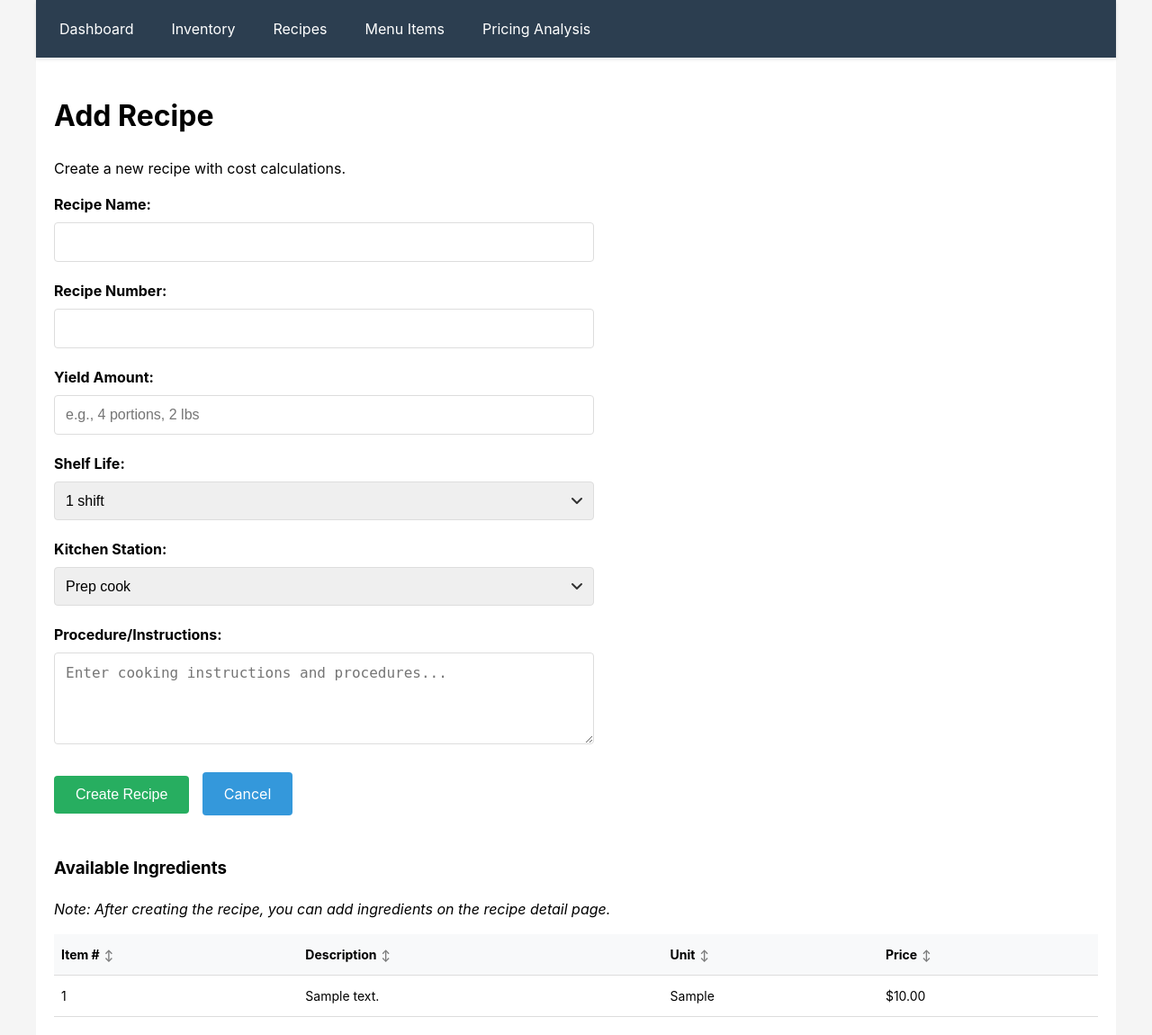
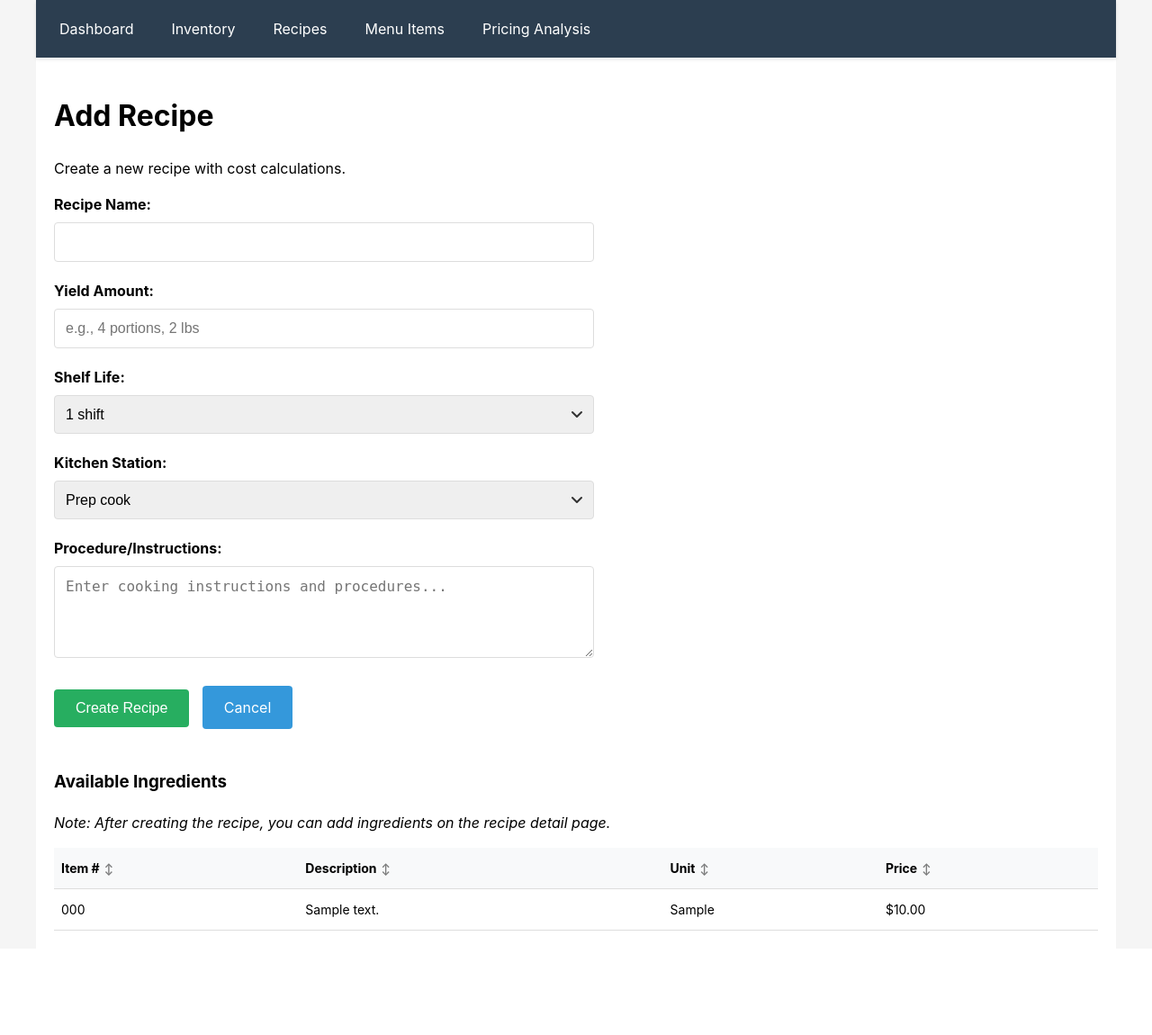
Before and after one commit to ultraheavy/lea-james-recipe-calculator, a Flask app: template templates/add_recipe.html in a window 1280 px wide. Shown: the whole page at 90% size. After the commit the page ends 1034 px from the top, so only its background shows below. Run offline with Flask 3, Linux system fonts and the light colour scheme; the template is opened without the code that fills it: most values are stand-ins (such as "Sample title", 1, 10 or a date in 2020).

Commit message:
Fix template field mapping issues
- Fixed add_inventory.html: item_number → item_code
- Fixed add_recipe.html: removed non-existent recipe_number field
- Fixed add_recipe.html: item.item_number → item.item_code
- Fixed view_recipe.html: recipe_number → recipe.id

This fixes the critical issue preventing data from displaying in UI

```diff
--- a/templates/add_inventory.html
+++ b/templates/add_inventory.html
@@ -8,8 +8,8 @@
 
 <form method="POST" style="max-width: 600px;">
     <div class="form-group">
-        <label for="item_number">Item Number:</label>
-        <input type="text" id="item_number" name="item_number" required>
+        <label for="item_code">Item Code:</label>
+        <input type="text" id="item_code" name="item_code" required>
     </div>
 
     <div class="form-group">
--- a/templates/add_recipe.html
+++ b/templates/add_recipe.html
@@ -10,11 +10,6 @@
     <div class="form-group">
         <label for="recipe_name">Recipe Name:</label>
         <input type="text" id="recipe_name" name="recipe_name" required>
-    </div>
-
-    <div class="form-group">
-        <label for="recipe_number">Recipe Number:</label>
-        <input type="number" id="recipe_number" name="recipe_number" min="1">
     </div>
 
     <div class="form-group">
@@ -80,7 +75,7 @@
         <tbody>
             {% for item in inventory[:10] %}
             <tr>
-                <td>{{ item.item_number }}</td>
+                <td>{{ item.item_code }}</td>
                 <td>{{ item.item_description }}</td>
                 <td>{{ item.unit_measure }}</td>
                 <td>${{ "%.2f"|format(item.current_price or 0) }}</td>
--- a/templates/view_recipe.html
+++ b/templates/view_recipe.html
@@ -8,7 +8,7 @@
 <div style="display: grid; grid-template-columns: 1fr 1fr; gap: 20px; margin-bottom: 30px;">
     <div>
         <h3>Recipe Information</h3>
-        <p><strong>Recipe Number:</strong> {{ recipe.recipe_number or 'N/A' }}</p>
+        <p><strong>Recipe ID:</strong> {{ recipe.id }}</p>
         <p><strong>Yield:</strong> {{ recipe.yield_amount or 'N/A' }}</p>
         <p><strong>Shelf Life:</strong> {{ recipe.shelf_life or 'N/A' }}</p>
         <p><strong>Station:</strong> {{ recipe.station or 'N/A' }}</p>
```
